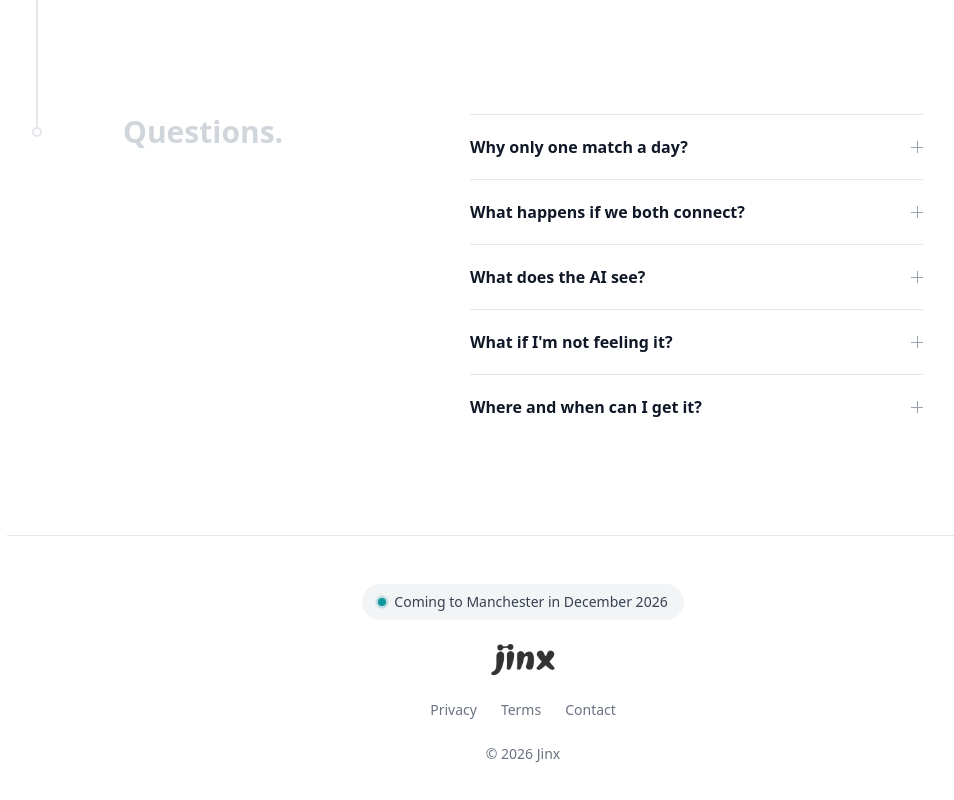
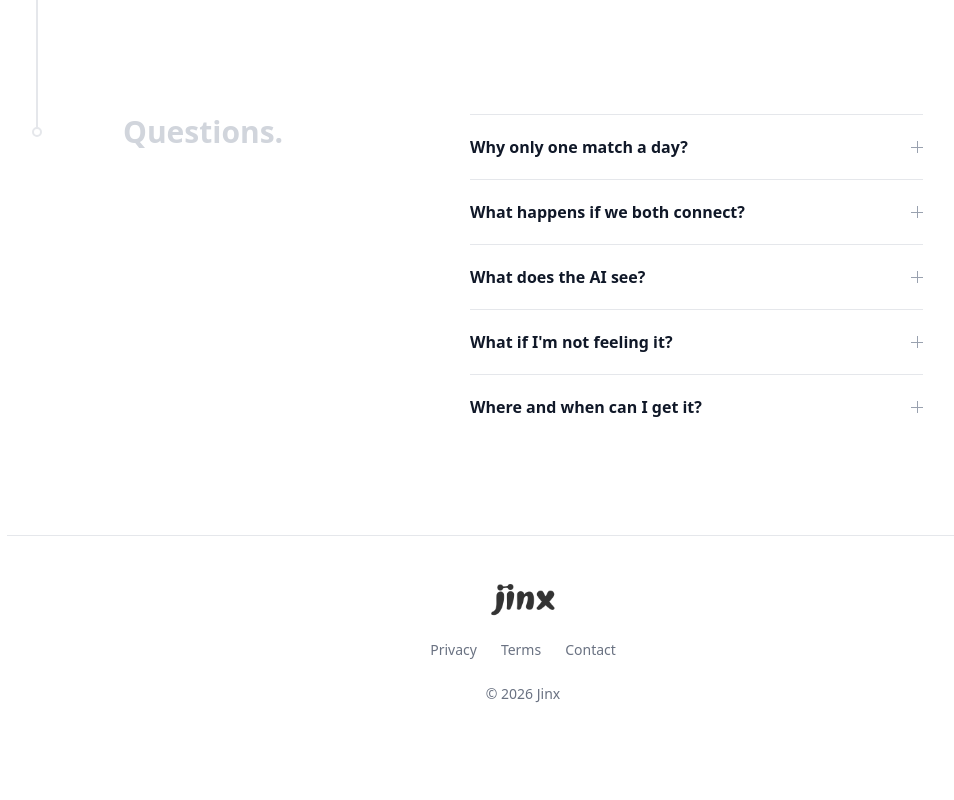
Before and after one commit to BlackParkWard/Jinx-Website, a Next.js app: page / in a window 1280 px wide. Shown: the part 2785-3585 px from the top of the page, without its empty margins (117-1071 px from the left). After the commit the page ends 3537 px from the top, so only its background shows below. Built offline with nearby package versions, Linux system fonts and the light colour scheme; a web font is replaced by a local one.

Commit message:
removed manchester flag

```diff
--- a/src/components/Footer.tsx
+++ b/src/components/Footer.tsx
@@ -5,19 +5,7 @@ const BRAND = process.env.NEXT_PUBLIC_BRAND_COLOR ?? "#0e989d";
 const Footer = () => {
     return (
         <footer className="mt-auto flex flex-col items-center gap-6 border-t border-gray-200 py-12 text-sm text-gray-500">
-            <p className="flex items-center gap-2 rounded-full bg-gray-100 px-4 py-2 text-gray-700">
-                <span className="relative flex h-2 w-2">
-                    <span
-                        className="absolute inline-flex h-full w-full rounded-full opacity-60 animate-ping motion-reduce:animate-none"
-                        style={{ backgroundColor: BRAND }}
-                    />
-                    <span
-                        className="relative inline-flex h-2 w-2 rounded-full"
-                        style={{ backgroundColor: BRAND }}
-                    />
-                </span>
-                Coming to Manchester in December 2026
-            </p>
+
 
             {/* same crop as the header: the source PNG is a padded square */}
             <span className="relative block h-8 aspect-[1510/758] overflow-hidden opacity-80">
```
